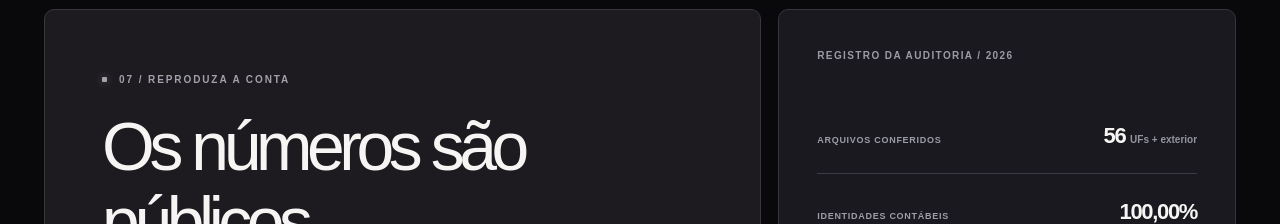
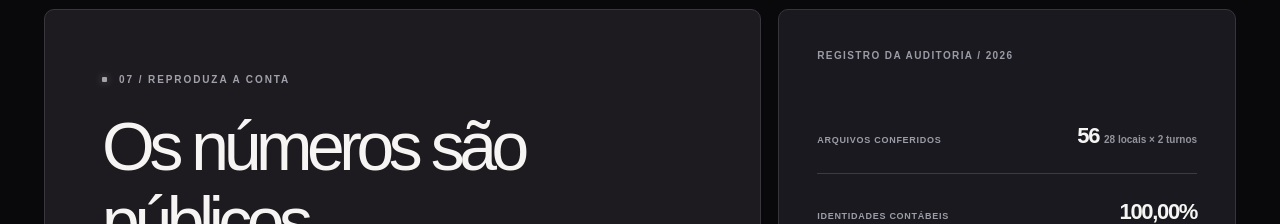
Before and after one commit to koningMath/presidencial, a Next.js app: page /analise in a window 1280 px wide. Shown: the part 10220-10444 px from the top of the page. Built offline with nearby package versions, Linux system fonts and the light colour scheme; a web font is replaced by a local one.

Commit message:
docs: clarify audit file count in source ledger

```diff
--- a/components/investigation.tsx
+++ b/components/investigation.tsx
@@ -297,7 +297,7 @@ function Sources() {
     const value = `TSE 2026 | 1º: Flávio ${format(first.flavio)}, Lula ${format(first.lula)}, outros ${format(first.others)}. 2º: Lula ${format(second.lula)}, Flávio ${format(second.flavio)}. Ganhos líquidos: Lula +${format(change.lula)}, Flávio +${format(change.flavio)}; diferença na margem ${format(swing)}. Fontes: https://resultados.tse.jus.br/oficial/ele2026/6257/dados/br/br-c0001-e006257-u.json e https://resultados.tse.jus.br/oficial/ele2026/6258/dados/br/br-c0001-e006258-u.json`;
     try { await navigator.clipboard.writeText(value); setCopied(true); window.setTimeout(() => setCopied(false), 2000); } catch { setCopied(false); }
   };
-  return <section className="inv-sources" id="fontes"><div className="inv-source-close"><Kicker>07 / REPRODUZA A CONTA</Kicker><h2>Os números são públicos.<br /><em>A conta é sua.</em></h2><p>Todos os dados da apuração são reproduzidos a partir dos arquivos oficiais do TSE. Simulações ficam separadas dos resultados observados.</p><div className="inv-source-actions"><a target="_blank" rel="noreferrer" href="https://resultados.tse.jus.br/oficial/app/index.html#/eleicao/6257/uf/br/cargo/1/vis/nominal/resultados">TSE · 1º TURNO <ArrowUpRight size={16} /></a><a target="_blank" rel="noreferrer" href="https://resultados.tse.jus.br/oficial/app/index.html#/eleicao/6258/uf/br/cargo/1/vis/nominal/resultados">TSE · 2º TURNO <ArrowUpRight size={16} /></a><button onClick={copy}>{copied ? <Check size={16} /> : <Copy size={16} />}{copied ? "COPIADO" : "COPIAR RESUMO"}</button></div></div><div className="inv-source-ledger"><span>REGISTRO DA AUDITORIA / 2026</span><div><span>ARQUIVOS CONFERIDOS</span><strong>56 <small>UFs + exterior</small></strong></div><div><span>IDENTIDADES CONTÁBEIS</span><strong>100,00%</strong></div><div><span>MUNICÍPIOS E SEÇÕES</span><strong>VERIFICAÇÃO SEPARADA</strong></div><p>O cruzamento oficial por UF e exterior soma exatamente aos totais nacionais. Este painel não contém dados pessoais de eleitores, nem mede trocas individuais de voto.</p></div></section>;
+  return <section className="inv-sources" id="fontes"><div className="inv-source-close"><Kicker>07 / REPRODUZA A CONTA</Kicker><h2>Os números são públicos.<br /><em>A conta é sua.</em></h2><p>Todos os dados da apuração são reproduzidos a partir dos arquivos oficiais do TSE. Simulações ficam separadas dos resultados observados.</p><div className="inv-source-actions"><a target="_blank" rel="noreferrer" href="https://resultados.tse.jus.br/oficial/app/index.html#/eleicao/6257/uf/br/cargo/1/vis/nominal/resultados">TSE · 1º TURNO <ArrowUpRight size={16} /></a><a target="_blank" rel="noreferrer" href="https://resultados.tse.jus.br/oficial/app/index.html#/eleicao/6258/uf/br/cargo/1/vis/nominal/resultados">TSE · 2º TURNO <ArrowUpRight size={16} /></a><button onClick={copy}>{copied ? <Check size={16} /> : <Copy size={16} />}{copied ? "COPIADO" : "COPIAR RESUMO"}</button></div></div><div className="inv-source-ledger"><span>REGISTRO DA AUDITORIA / 2026</span><div><span>ARQUIVOS CONFERIDOS</span><strong>56 <small>28 locais × 2 turnos</small></strong></div><div><span>IDENTIDADES CONTÁBEIS</span><strong>100,00%</strong></div><div><span>MUNICÍPIOS E SEÇÕES</span><strong>VERIFICAÇÃO SEPARADA</strong></div><p>O cruzamento oficial por UF e exterior soma exatamente aos totais nacionais. Este painel não contém dados pessoais de eleitores, nem mede trocas individuais de voto.</p></div></section>;
 }
 
 export default function Investigation() {
```
